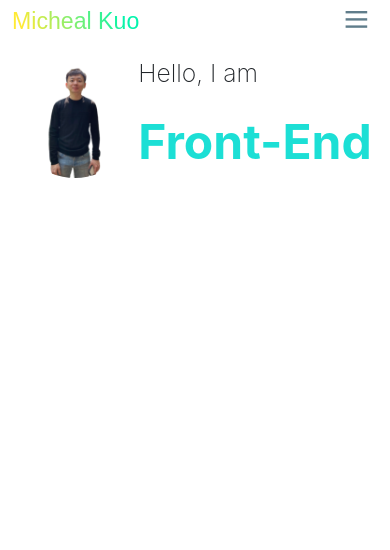
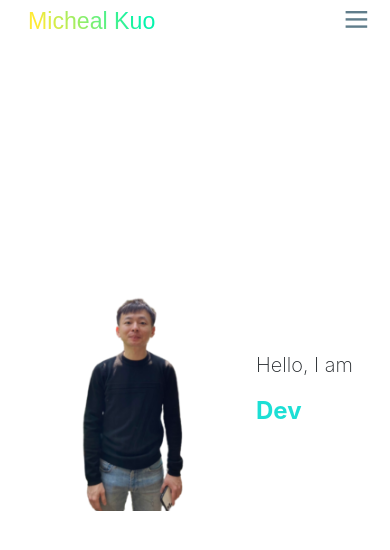
Before and after one commit to MichealKuo/my_autobiography, a React (Create React App) app: page /home in a window 390 px wide. Shown: the top 550 px of the page. Built offline with nearby package versions, Linux system fonts and the light colour scheme.

Commit message:
“autoWord“

```diff
--- a/src/Style/Home.css
+++ b/src/Style/Home.css
@@ -1,18 +1,19 @@
 .main-context {
   display: flex;
   align-items: center;
+  width: 100%;
+  height: 100%;
+  position: relative;
 }
 /* 左區 */
 .left-intro {
-  width: 100%;
   flex: 2;
-  border-radius: 50%;
-  overflow: hidden;
+  height: 80vh;
 }
 .i-img {
   width: 100%;
   height: 100%;
-  object-fit: cover;
+  object-fit: contain;
 }
 /* 右區 */
 .right-intro {
@@ -22,12 +23,12 @@
   font-weight: 200;
 }
 .auto-title {
-  height: 75px;
+  width: 100%;
   overflow: hidden;
 }
 .title-wrapper {
   width: 100%;
-  height: 100%;
+  height: 75px;
   animation: move 6s ease-in-out infinite alternate;
 }
 .title-item {
@@ -37,22 +38,39 @@
   display: flex;
   flex-direction: column;
   align-items: flex-start;
-  height: 225px;
 }
 /* 自動換字 */
 @keyframes move {
-  33.33% {
+  50% {
     transform: translateY(-75px);
   }
-  66.67% {
+  100% {
     transform: translateY(-150px);
-  }
-  100% {
-    transform: translateY(-225px);
   }
 }
 /* RWD */
 
 @media screen and (max-width: 575px) {
-
+  @keyframes move {
+    33.33% {
+      transform: translateY(-35px);
+    }
+    66.67% {
+      transform: translateY(-70px);
+    }
+    100% {
+      transform: translateY(-105px);
+    }
+  }
+  .title-wrapper {
+    width: 100%;
+    height: 40px;
+    animation: move 6s ease-in-out infinite alternate;
+  }
+  .right-intro > h2 {
+    font-size: 20px;
+  }
+  .title-item {
+    font-size: 1.5rem;
+  }
 } ;
--- a/src/Style/Navbar.css
+++ b/src/Style/Navbar.css
@@ -14,6 +14,7 @@
   font-size: 1rem;
   font-weight: 300;
   cursor: pointer;
+  padding-left: 1rem;
 }
 .logo > h3 {
   background: -webkit-linear-gradient(30deg, #ffea35 12%, #03f4ac 85%);
@@ -47,7 +48,7 @@
   align-items: center;
   align-content: center;
   justify-content: end;
-  margin-right: 2rem;
+  margin: auto 0;
 }
 
 .menu-icon {
--- a/src/pages/Home.js
+++ b/src/pages/Home.js
@@ -13,7 +13,7 @@ function Home() {
           <div className="auto-title">
             <div className="title-wrapper">
               <div className="title-item">Micheal Kuo</div>
-              <div className="title-item">Front-End Developer</div>
+              <div className="title-item">Front-End Dev</div>
               <div className="title-item">Junior</div>
             </div>
           </div>
```
